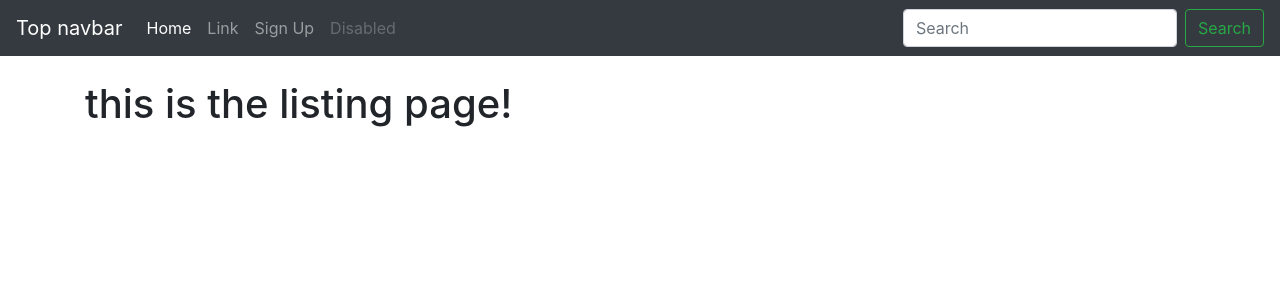
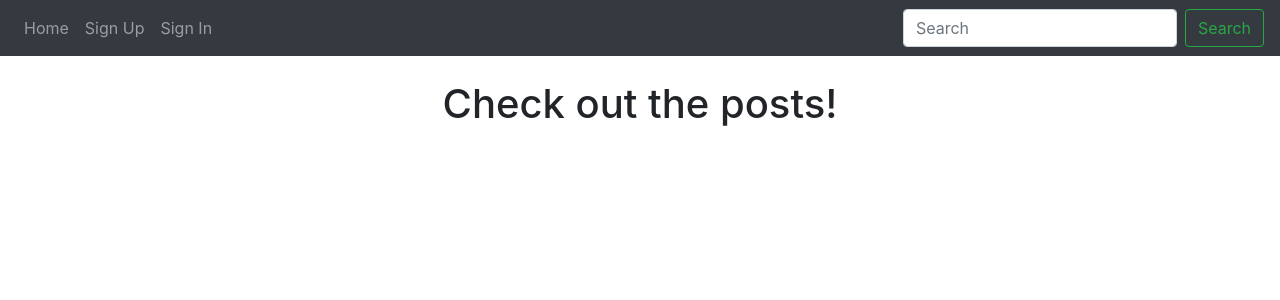
Before and after one commit to Blackice21/jd_blog, a Django app: page / in a window 1280 px wide. Shown: the top 300 px of the page. Run offline with Django 3.2, Linux system fonts and the light colour scheme; data that the repository does not hold is empty.

Commit message:
added style to authentication pages and messages

```diff
--- a/blog_pro/settings.py
+++ b/blog_pro/settings.py
@@ -142,3 +142,4 @@
 ]
 SITE_ID = 1
 AUTH_USER_MODEL =  'Post.User'
+LOGIN_REDIRECT_URL = "/"
--- a/templates/Post/post_m_list.html
+++ b/templates/Post/post_m_list.html
@@ -5,7 +5,7 @@
 
 {% block content %}
     <div class=container>
-        <h1>this is the listing page!</h1>
+        <h1 class='text-center'>Check out the posts!</h1>
         <div class="row">
             {% for object in object_list %}
             <div class="col-4" >
--- a/templates/base.html
+++ b/templates/base.html
@@ -27,24 +27,30 @@
 
   <body>
     <nav class="navbar navbar-expand-md navbar-dark bg-dark mb-4">
-  <a class="navbar-brand" href="#">Top navbar</a>
+
   <button class="navbar-toggler" type="button" data-toggle="collapse" data-target="#navbarCollapse" aria-controls="navbarCollapse" aria-expanded="false" aria-label="Toggle navigation">
     <span class="navbar-toggler-icon"></span>
   </button>
   <div class="collapse navbar-collapse" id="navbarCollapse">
     <ul class="navbar-nav mr-auto">
-      <li class="nav-item active">
-        <a class="nav-link" href="#">Home <span class="sr-only">(current)</span></a>
+      {% if user.is_authenticated %}
+      <li  class="nav-item" >
+        <a class="nav-link" href="{% url 'account_logout' %}">Sign Out</a>
       </li>
       <li class="nav-item">
-        <a class="nav-link" href="#">Link</a>
+        <a class="nav-link" href="{% url 'list' %}">Home <span class="sr-only">(current)</span></a>
+      </li>
+      {% else %}
+      <li class="nav-item">
+        <a class="nav-link" href="{% url 'list' %}">Home <span class="sr-only">(current)</span></a>
       </li>
       <li  class="nav-item" >
         <a class="nav-link" href="{% url 'account_signup' %}">Sign Up</a>
       </li>
-      <li class="nav-item">
-        <a class="nav-link disabled" href="#" tabindex="-1" aria-disabled="true">Disabled</a>
+      <li  class="nav-item" >
+        <a class="nav-link" href="{% url 'account_login' %}">Sign In</a>
       </li>
+      {% endif %}
     </ul>
     <form class="form-inline mt-2 mt-md-0">
       <input class="form-control mr-sm-2" type="text" placeholder="Search" aria-label="Search">
@@ -53,19 +59,21 @@
   </div>
 </nav>
 {% if messages %}
-<div>
-  <strong>Messages:</strong>
-  <ul>
+
     {% for message in messages %}
-    <li>{{message}}</li>
+    <div class="alert alert-{{message.tags}} alert-dismissible fade show" role="alert">
+      {{message}}
+      <button type="button" class="btn btn-close" data-dismiss="alert" aria-label="Close">Close</button>
+    </div>
     {% endfor %}
-  </ul>
-</div>
+
 {% endif %}
 
-{% block content %} {% endblock content %}
-{% block extra_body %}
-{% endblock extra_body %}
+<div class="container" >
+  {% block content %} {% endblock content %}
+  {% block extra_body %}
+  {% endblock extra_body %}
+</div>
   <!-- javasript -->
 <script src="https://code.jquery.com/jquery-3.5.1.slim.min.js" integrity="sha384-DfXdz2htPH0lsSSs5nCTpuj/zy4C+OGpamoFVy38MVBnE+IbbVYUew+OrCXaRkfj" crossorigin="anonymous"></script>
 <script src="https://cdn.jsdelivr.net/npm/popper.js@1.16.1/dist/umd/popper.min.js" integrity="sha384-9/reFTGAW83EW2RDu2S0VKaIzap3H66lZH81PoYlFhbGU+6BZp6G7niu735Sk7lN" crossorigin="anonymous"></script>
```
Also changed, not shown: templates/account/login.html (+4 -3 lines), templates/account/logout.html (+4 -3 lines), templates/account/signup.html (+4 -3 lines).
